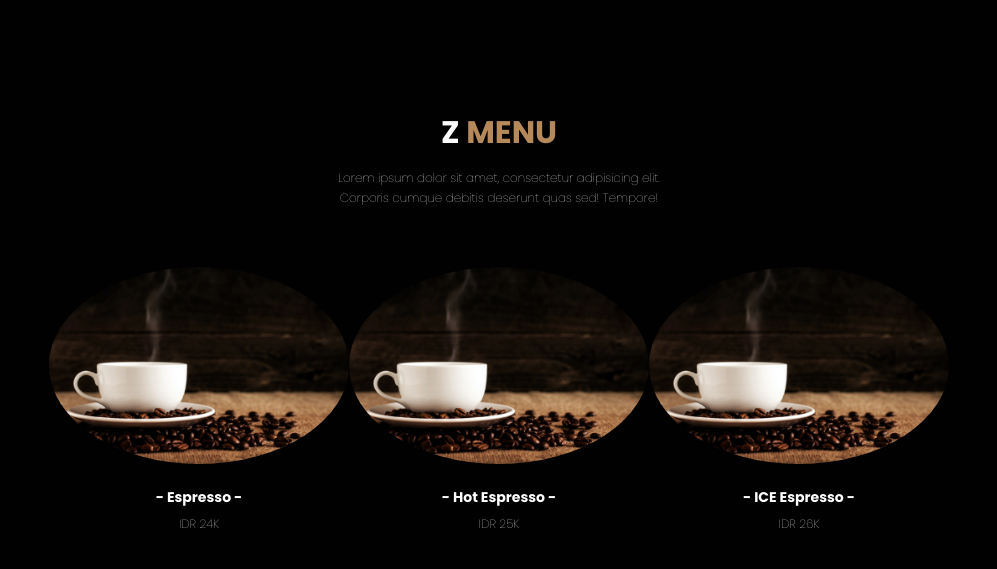
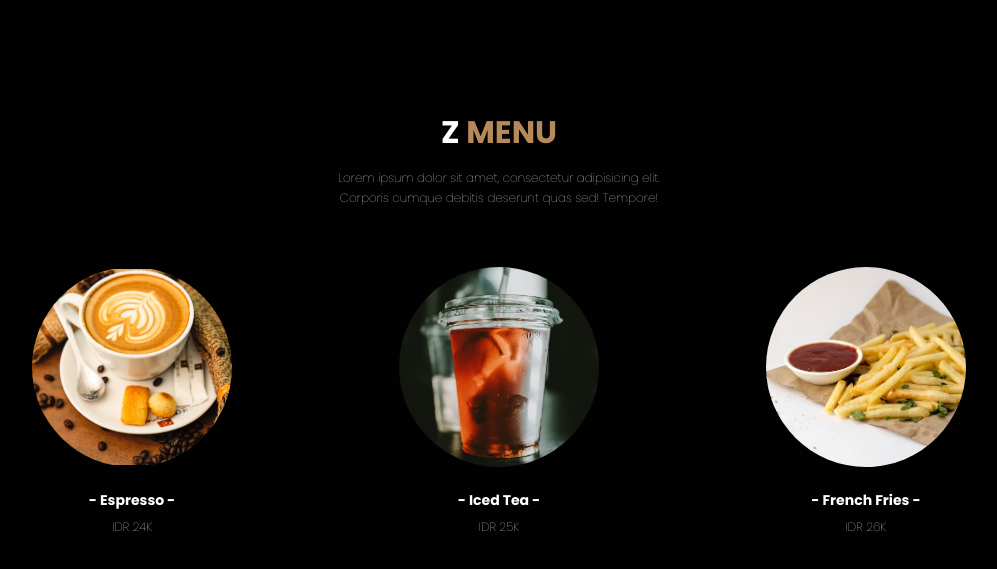
Before and after one commit to mbahhadi-class/zembood-cafe, a website: page index.html in a window 1280 px wide. Shown: the part 1388-1957 px from the top of the page, without its empty margins (141-1138 px from the left). Drawn offline with nearby package versions, Linux system fonts and the light colour scheme.

Commit message:
modif data html

```diff
--- a/css/style.css
+++ b/css/style.css
@@ -211,6 +211,7 @@ body{
 
 .menu .row .menu-card{
     text-align: center;
+    margin: auto;
 }
 
 .menu .row .menu-card img{
--- a/index.html
+++ b/index.html
@@ -80,18 +80,18 @@
         <p>Lorem ipsum dolor sit amet, consectetur adipisicing elit. Corporis cumque debitis deserunt quas sed! Tempore!</p>
         <div class="row">
             <div class="menu-card">
-                <img src="img/bg-01.jpg" style="width: 300px;" alt="Ayam Terbang" class="menu-card-image">
+                <img src="img/menu_01.jpg" style="width: 200px;" alt="Ayam Terbang" class="menu-card-image">
                 <h3 class="menu-card-title">- Espresso -</h3>
                 <p class="menu-card-price">IDR 24K</p>
             </div>
             <div class="menu-card">
-                <img src="img/bg-01.jpg" style="width: 300px;" alt="Ayam Terbang" class="menu-card-image">
-                <h3 class="menu-card-title">- Hot Espresso -</h3>
+                <img src="img/menu_02.jpg" style="width: 200px;" alt="Ayam Terbang" class="menu-card-image">
+                <h3 class="menu-card-title">- Iced Tea -</h3>
                 <p class="menu-card-price">IDR 25K</p>
             </div>
             <div class="menu-card">
-                <img src="img/bg-01.jpg" style="width: 300px;" alt="Ayam Terbang" class="menu-card-image">
-                <h3 class="menu-card-title">- ICE Espresso -</h3>
+                <img src="img/menu_03.jpg" style="width: 200px;" alt="Ayam Terbang" class="menu-card-image">
+                <h3 class="menu-card-title">- French Fries -</h3>
                 <p class="menu-card-price">IDR 26K</p>
             </div>
         </div>
```
Also changed, not shown: img/menu_01.jpg (added), img/menu_02.jpg (added), img/menu_03.jpg (added).
